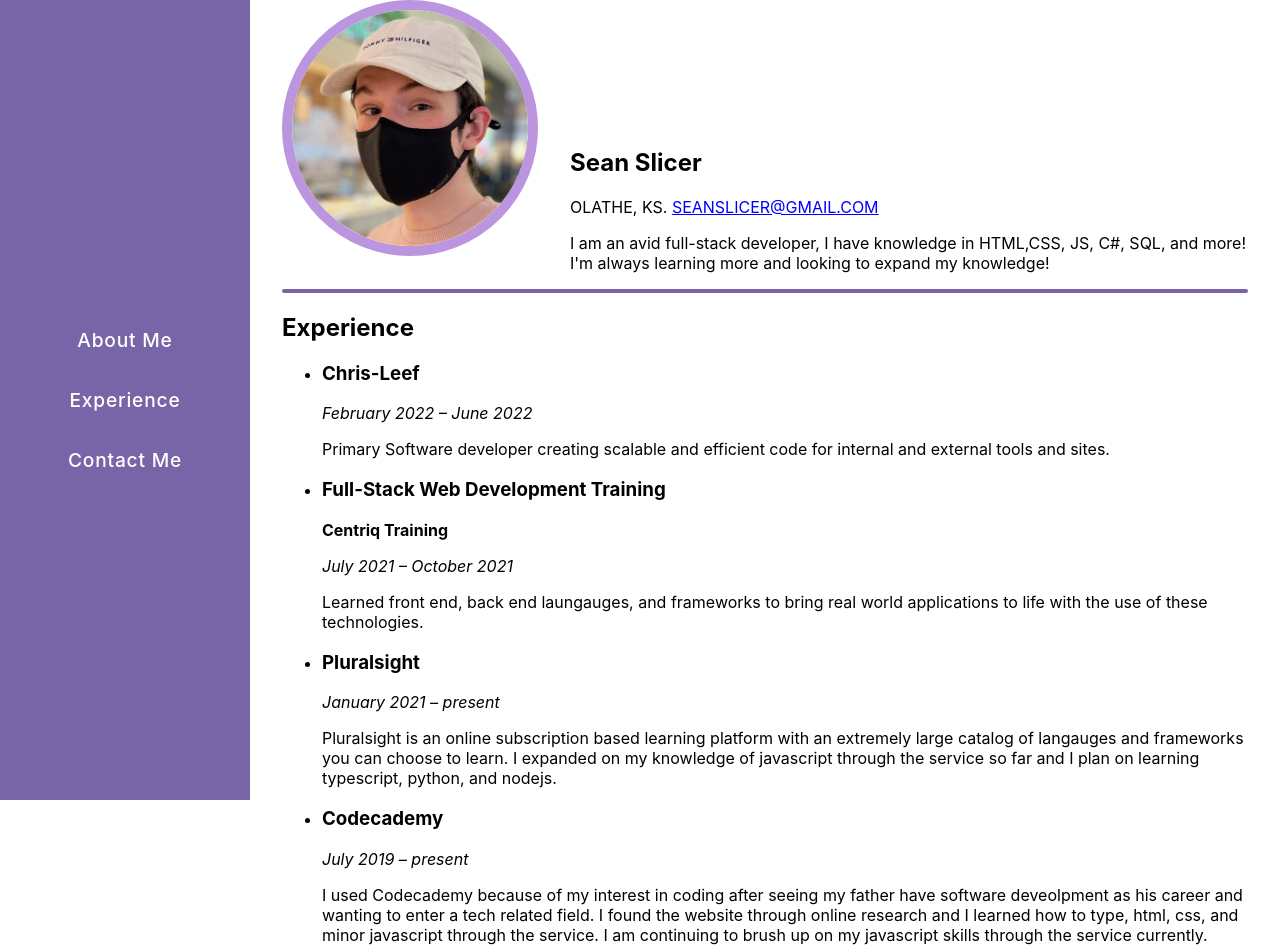
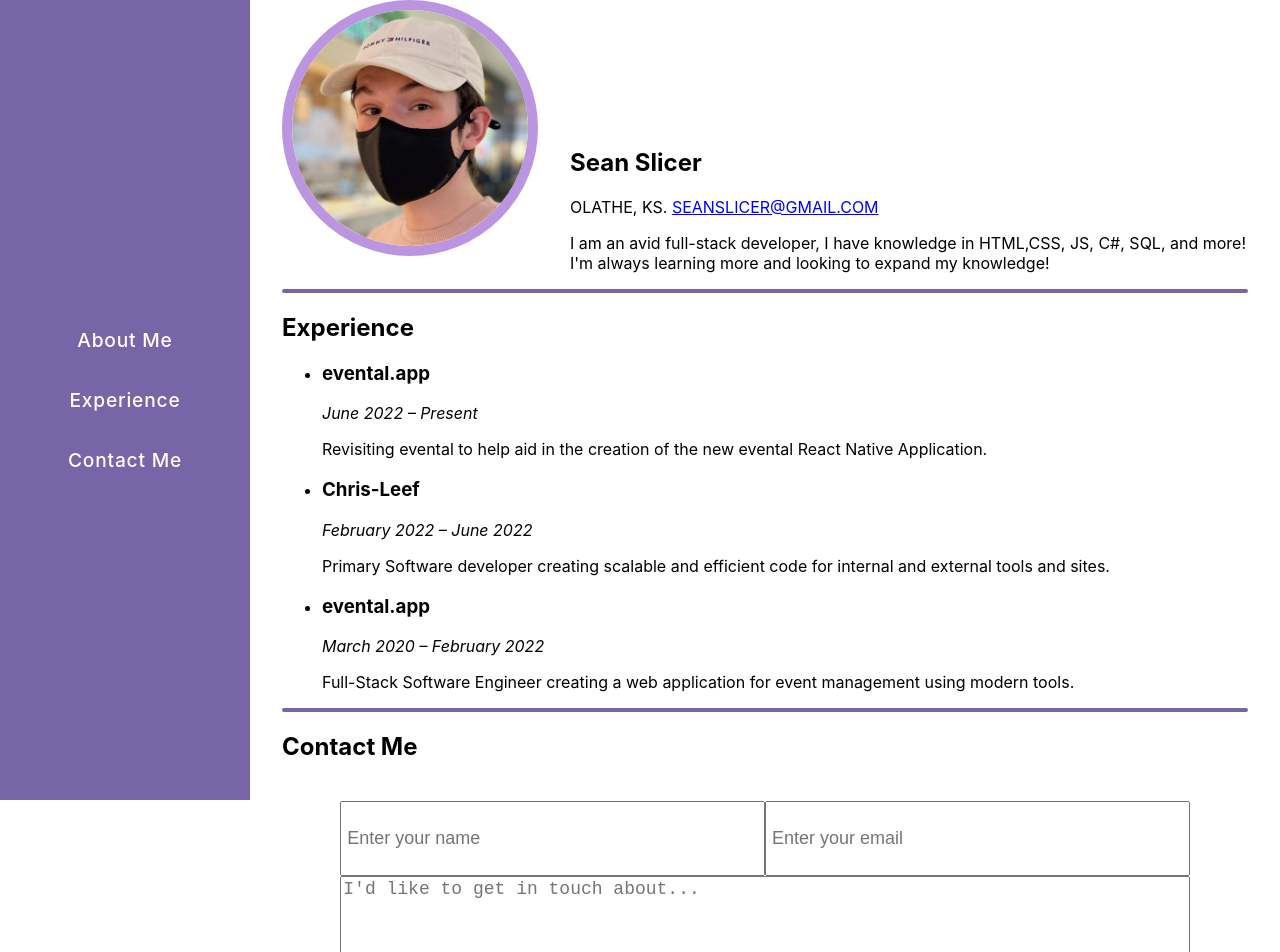
Before and after one commit to SeanSlicer/Personal_Site_React, a Next.js app: page / in a window 1280 px wide. Shown: the top 952 px of the page. Built offline with nearby package versions, Linux system fonts and the light colour scheme.

Commit message:
Update commite and added min/max width text area

```diff
--- a/src/pages/index.js
+++ b/src/pages/index.js
@@ -47,6 +47,16 @@
           <h2>Experience</h2>
           <ul>
             <li>
+              <h3>evental.app</h3>
+              <p>
+                <em>June 2022 &ndash; Present</em>
+              </p>
+              <p>
+                Revisiting evental to help aid in the creation of the new
+                evental React Native Application.
+              </p>
+            </li>
+            <li>
               <h3>Chris-Leef</h3>
               <p>
                 <em>February 2022 &ndash; June 2022</em>
@@ -57,44 +67,13 @@
               </p>
             </li>
             <li>
-              <h3>Full-Stack Web Development Training</h3>
+              <h3>evental.app</h3>
               <p>
-                <strong>Centriq Training</strong>
+                <em>March 2020 &ndash; February 2022</em>
               </p>
               <p>
-                <em>July 2021 &ndash; October 2021</em>
-              </p>
-              <p>
-                Learned front end, back end laungauges, and frameworks to bring
-                real world applications to life with the use of these
-                technologies.
-              </p>
-            </li>
-            <li>
-              <h3>Pluralsight</h3>
-              <p>
-                <em>January 2021 &ndash; present</em>
-              </p>
-              <p>
-                Pluralsight is an online subscription based learning platform
-                with an extremely large catalog of langauges and frameworks you
-                can choose to learn. I expanded on my knowledge of javascript
-                through the service so far and I plan on learning typescript,
-                python, and nodejs.
-              </p>
-            </li>
-            <li>
-              <h3>Codecademy</h3>
-              <p>
-                <em>July 2019 &ndash; present</em>
-              </p>
-              <p>
-                I used Codecademy because of my interest in coding after seeing
-                my father have software deveolpment as his career and wanting to
-                enter a tech related field. I found the website through online
-                research and I learned how to type, html, css, and minor
-                javascript through the service. I am continuing to brush up on
-                my javascript skills through the service currently.
+                Full-Stack Software Engineer creating a web application for
+                event management using modern tools.
               </p>
             </li>
           </ul>
--- a/src/styles/form.module.css
+++ b/src/styles/form.module.css
@@ -22,11 +22,15 @@
   width: 50%;
   margin: auto;
 }
+
 .contactForm textarea {
   height: 100px;
   font-size: 18px;
   width: 100%;
+  min-width: 100%;
+  max-width: 100%;
 }
+
 .contactForm button {
   width: 100%;
   border: 2px;
@@ -38,10 +42,12 @@
   font-size: 16px;
   background-color: lightgray;
 }
+
 .contactForm button:hover {
   background-color: rgb(188, 149, 224);
   transition: background 0.2s ease-in-out;
 }
+
 @media (max-width: 600px) {
   .contactForm {
     padding: 10px;
@@ -60,6 +66,7 @@
     font-size: 18px;
     width: 257px;
   }
+
   .contactForm textarea {
     height: 100px;
     max-width: 257px;
```
